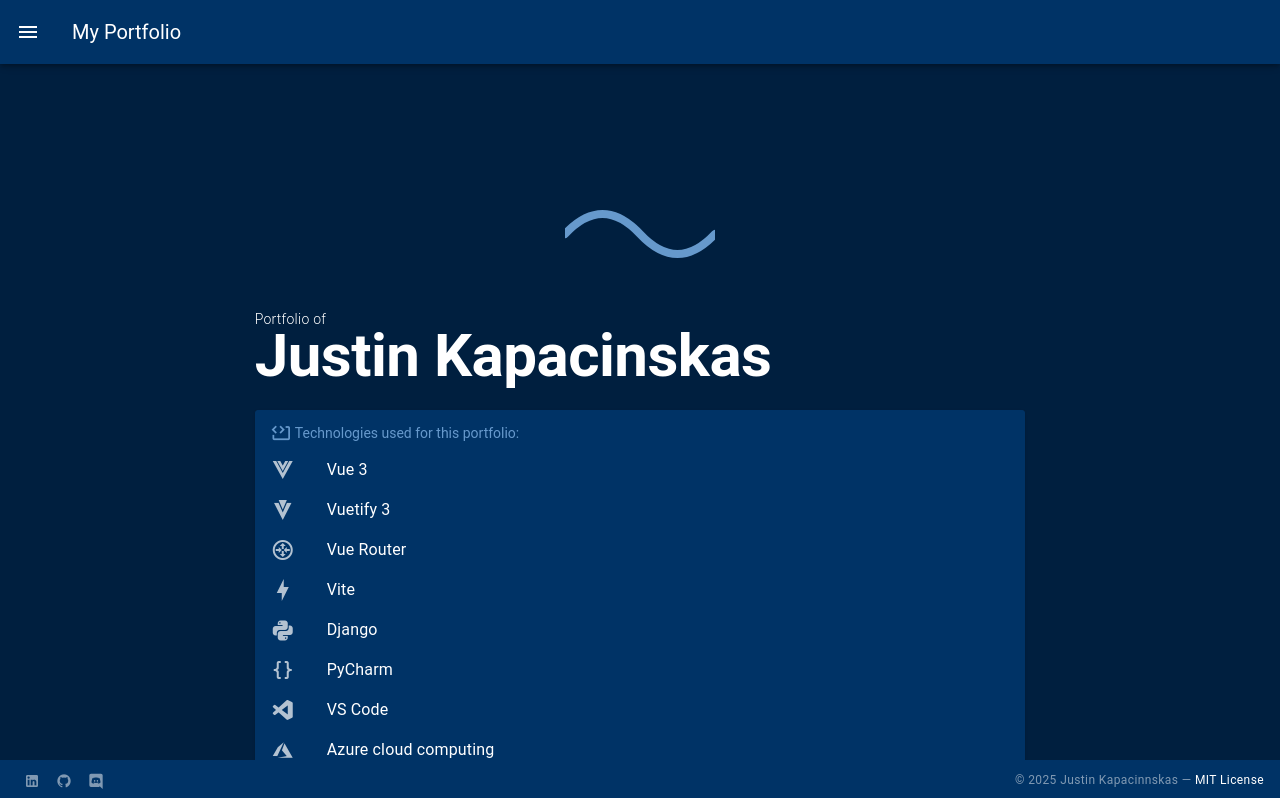
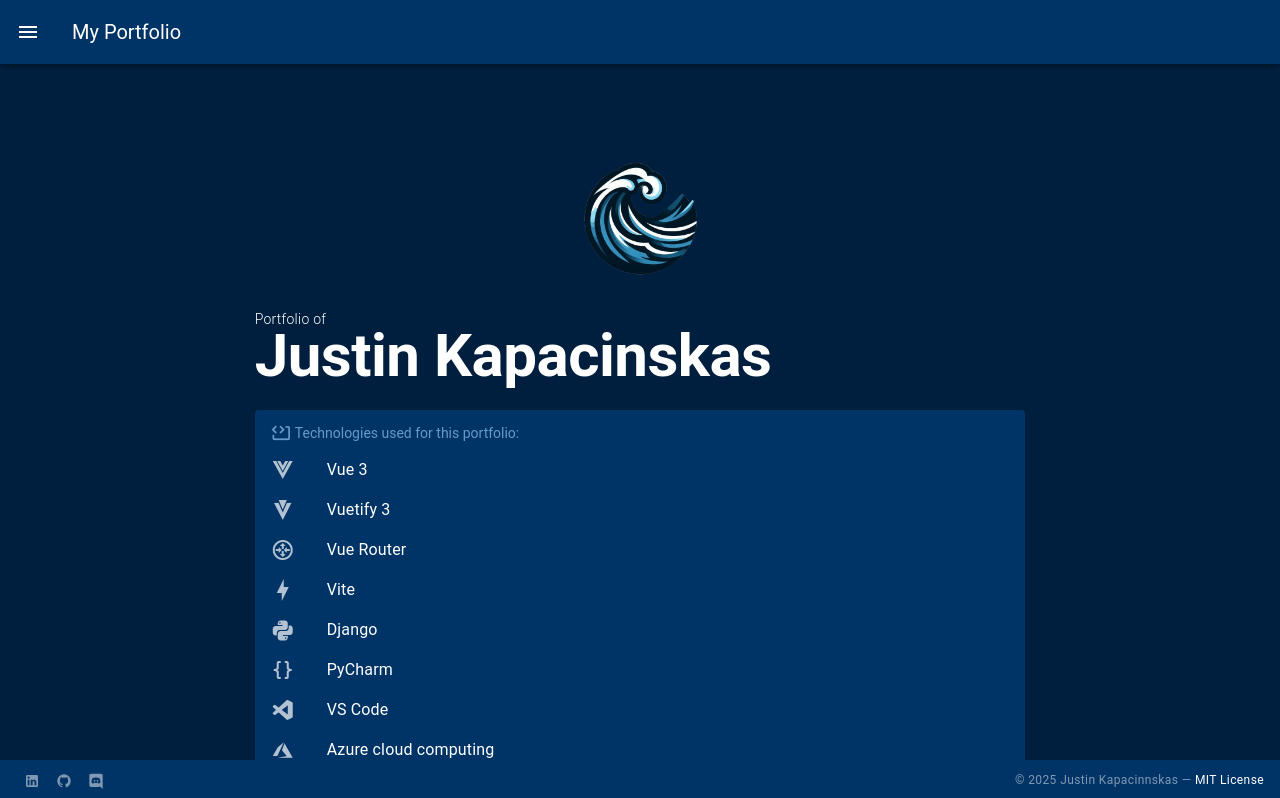
Before and after one commit to kapnine/portfolio, a Vue app in the folder portfolio_fe/: page / in a window 1280 px wide. Shown: the top 798 px of the page. Built offline with nearby package versions, Linux system fonts and the light colour scheme.

Commit message:
Updates image

```diff
--- a/portfolio_fe/src/components/HelloWorld.vue
+++ b/portfolio_fe/src/components/HelloWorld.vue
@@ -4,7 +4,7 @@
       <v-img
         class="mb-4"
         height="150"
-        src="@/assets/DeepOceanWave.svg"
+        src="@/assets/DeepOceanWave.png"
       />
 
       <div class="text-body-2 font-weight-light mb-n1">Portfolio of</div>
@@ -56,6 +56,7 @@
     { name: 'PyCharm', icon: 'mdi-code-braces' },
     { name: 'VS Code', icon: 'mdi-microsoft-visual-studio-code' },
     { name: 'Azure cloud computing', icon: 'mdi-microsoft-azure' },
+    { name: 'Ubuntu/linux', icon: 'mdi-ubuntu' },
     { name: 'Docker', icon: 'mdi-docker' },
     { name: 'GitHub', icon: 'mdi-github' },
     { name: 'Postgres', icon: 'mdi-database' },
```
Also changed, not shown: portfolio_fe/src/assets/DeepOceanWave.png.
